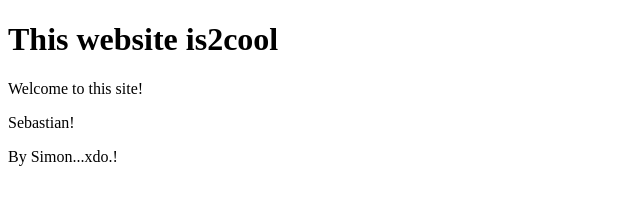
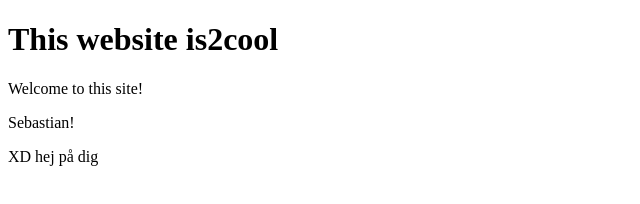
Before and after one commit to ZabatorXXX/Automationsramverk_SimonM, a plain HTML site: page website/index.html in a window 1280 px wide. Shown: the full height of the page, 0-640 px from the left. Drawn offline with Linux system fonts and the light colour scheme.

Commit message:
Update index.html

```diff
--- a/website/index.html
+++ b/website/index.html
@@ -10,6 +10,6 @@
     <h1>This website is2cool</h1>
     <p>Welcome to this site!</p>
     <p>Sebastian!</p>
-    <p>By Simon...xdo.!</p>
+    <p>XD hej på dig</p>
 </body>
 </html>
```
